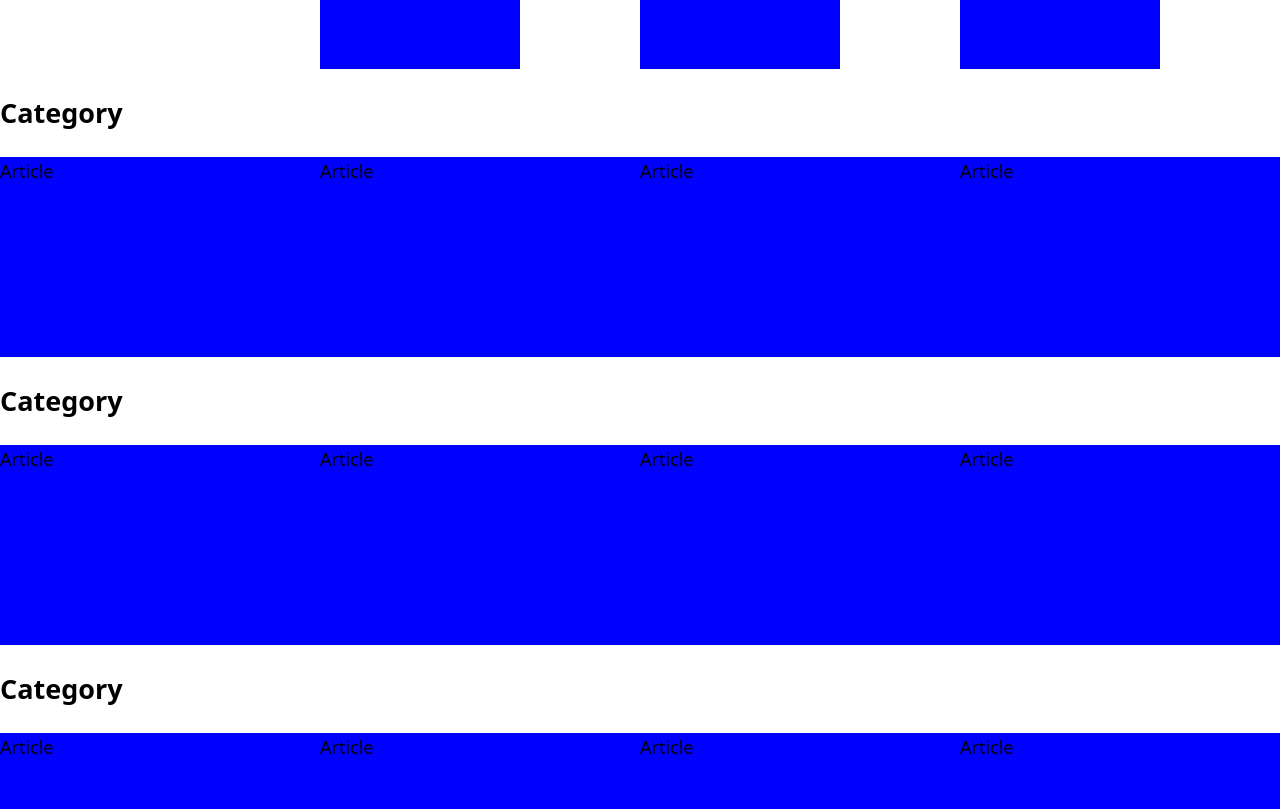
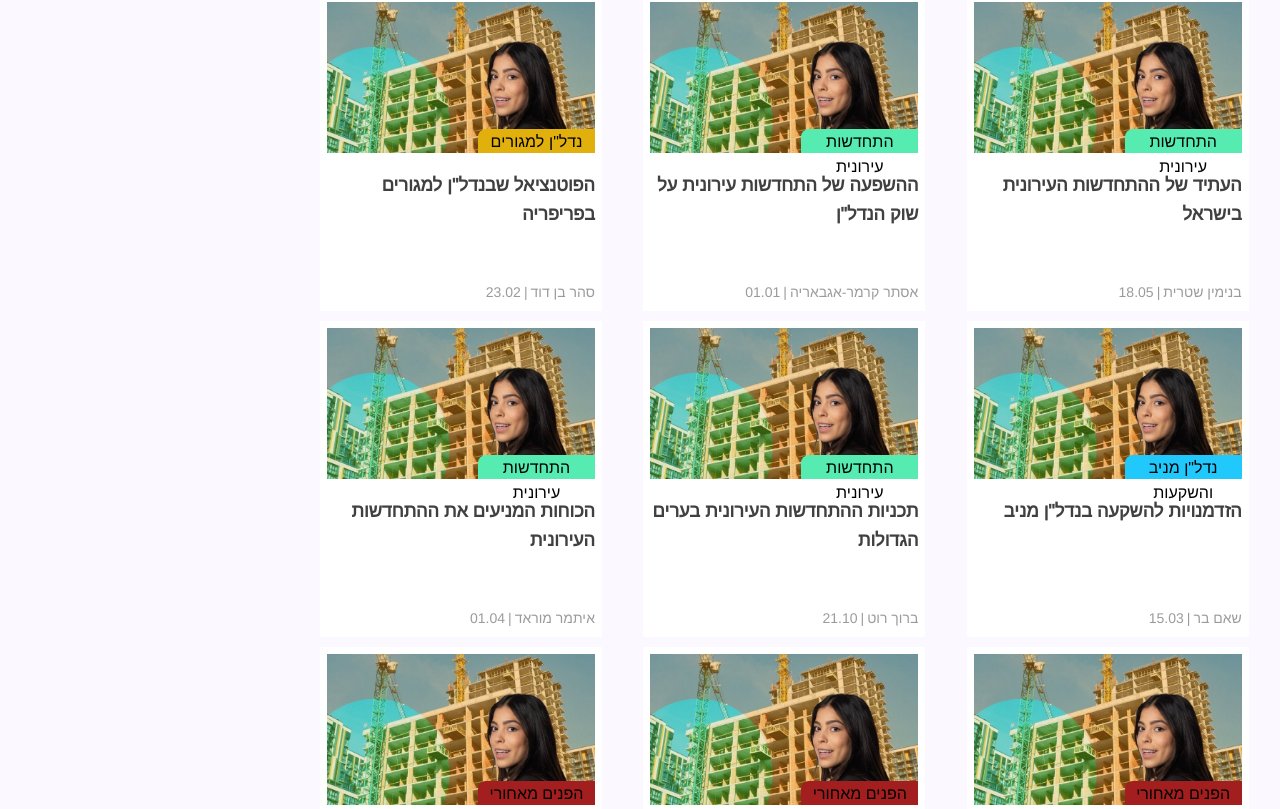
Before and after one commit to YiftachSamocha/wizzo, a React (Vite) app: page / in a window 1280 px wide. Shown: the part 1331-2140 px from the top of the page. Built offline with nearby package versions, Linux system fonts and the light colour scheme.

Commit message:
Design article cmp and deliver data into article cmp

```diff
--- a/src/assets/styles/basics/_base.scss
+++ b/src/assets/styles/basics/_base.scss
@@ -6,10 +6,16 @@ html {
     line-height: 1.6;
 }
 
+@font-face {
+    font-family: 'Futurism';
+    src: url('../../fonts/Arimo.ttf'),
+
+}
+
 body {
     margin: 0 auto;
-    font-family: system-ui, -apple-system, BlinkMacSystemFont, 'Segoe UI', Roboto, Oxygen, Ubuntu, Cantarell, 'Open Sans', 'Helvetica Neue', sans-serif;
-    font-size: rem(18px);
+    background-color: #FBF8FF;
+    font-family: 'Futurism', sans-serif;
 }
 
 
--- a/src/assets/styles/cmps/RealtyArticle.scss
+++ b/src/assets/styles/cmps/RealtyArticle.scss
@@ -1,5 +1,45 @@
-.article{
-    background-color: blue;
-    height: 200px;
-    width: 200px;
+.article {
+    height: em(316px);
+    width: em(282px);
+    text-align: right;
+    background-color: white;
+    padding: em(7px);
+
+    .article-card {
+        position: relative;
+
+        div {
+            position: absolute;
+            bottom: 0;
+            right: 0;
+            border-top-left-radius: 8px;
+            height: em(24px);
+            width: em(117px);
+            text-align: center;
+        }
+    }
+
+    .article-info {
+        display: flex;
+        flex-direction: column;
+        justify-content: space-between;
+        height: em(165px);
+
+        >p {
+            font-weight: 700;
+            font-size: em(18px);
+            color: #404040;
+        }
+
+        div {
+            display: flex;
+            justify-content: right;
+            align-items: center;
+            font-weight: 400;
+            font-size: em(14px);
+            text-align: right;
+            color: #9c9b9b;
+            gap: 3px;
+        }
+    }
 }
--- a/src/assets/styles/cmps/RealtyHome.scss
+++ b/src/assets/styles/cmps/RealtyHome.scss
@@ -10,5 +10,6 @@
     .articles-list {
         display: grid;
         grid-template-columns: 1fr 1fr 1fr;
+        gap: em(10px);
     }
 }
--- a/src/cmps/RealtyArticle.jsx
+++ b/src/cmps/RealtyArticle.jsx
@@ -1,3 +1,21 @@
-export function RealtyArticle(){
-    return <div className="article">Article</div>
+import articleImg from "../assets/img/article.jpg"
+import { getCategories } from "../service"
+
+export function RealtyArticle({ article }) {
+
+    return <div className="article">
+        <div className="article-card">
+            <img src={articleImg} alt="" />
+            <div style={{ backgroundColor: getCategories(article.category) }}>{article.category}</div>
+        </div>
+        <div className="article-info">
+            <p>{article.title}</p>
+            <div>
+                <p>{article.date}</p> | <p>{article.writer}</p>
+            </div>
+        </div>
+
+
+
+    </div>
 }
--- a/src/cmps/RealtyHome.jsx
+++ b/src/cmps/RealtyHome.jsx
@@ -1,14 +1,19 @@
 import { RealtyAd } from "./RealtyAd"
 import { RealtyArticle } from "./RealtyArticle"
 import { RealtyPreview } from "./RealtyPreview"
+import articles from "../data/articles.json"
 
-const num = [1, 2, 3, 4, 5, 6]
-const nostWatched = [1, 2]
+function getMostViewed(articles) {
+    return [...articles]
+        .sort((a, b) => b.views - a.views)
+        .slice(0, 2)
+}
 export function RealtyHome() {
+    const mostViewed = getMostViewed(articles)
     return <section className="home">
         <div className="most-watched">
-            <div>{nostWatched.map(() => {
-                return <RealtyArticle />
+            <div>{mostViewed.map(item => {
+                return <RealtyArticle article={item} />
             })}</div>
             <RealtyAd />
 
@@ -17,8 +22,8 @@ export function RealtyHome() {
             <RealtyAd />
             <RealtyPreview />
             <div className="articles-list">
-                {num.map(() => {
-                    return <RealtyArticle />
+                {articles.map(item => {
+                    return <RealtyArticle article={item} />
                 })}
             </div>
 
--- a/src/cmps/RealtyList.jsx
+++ b/src/cmps/RealtyList.jsx
@@ -1,16 +1,28 @@
 import { RealtyArticle } from "./RealtyArticle"
+import { RealtyTitle } from "./RealtyTitle"
+import articles from "../data/articles.json"
 
-const categories = ['1', '2', '3', '4']
-const articles = [1, 2, 3, 4]
+const categories = [
+    "נדל\"ן למגורים",
+    "התחדשות עירונית",
+    "נדל\"ן מניב והשקעות",
+    "דעות וניתוחים",
+    "חדשות הענף",
+    "הפנים מאחורי",
+    "עיצוב ואדריכלות"
+]
+
+
 export function RealtyList() {
     return <section className="list">
-        {categories.map(() => {
+        {categories.map(category => {
             return <div className="list-item">
-                <h1>Category</h1>
+                <RealtyTitle />
                 <div>
-                    {articles.map(() => {
-                       return <RealtyArticle />
-                    })}
+                    {articles.filter(article => article.category === category)
+                        .map(item => {
+                            return <RealtyArticle article={item} />
+                        })}
                 </div>
 
             </div>
--- /dev/null
+++ b/src/service.js
@@ -0,0 +1,12 @@
+const CATEGORIES = [
+    { title: "נדל\"ן למגורים", color: '#e2b00d' },
+    { title: "התחדשות עירונית", color: '#55ebb1' },
+    { title: "נדל\"ן מניב והשקעות", color: '#21c8fc' },
+    { title: "דעות וניתוחים", color: '#377d22' },
+    { title: "חדשות הענף", color: '#ea5619' },
+    { title: "הפנים מאחורי", color: '#A31F1F' },
+    { title: "עיצוב ואדריכלות", color: '#F202D5' }
+]
+export function getCategories(category) {
+    return CATEGORIES.find(cat => cat.title === category).color
+}
```
Also changed, not shown: src/data/articles.json (+28 -28 lines), src/assets/fonts/Arimo.ttf (added), src/assets/img/article.jpg (added).
